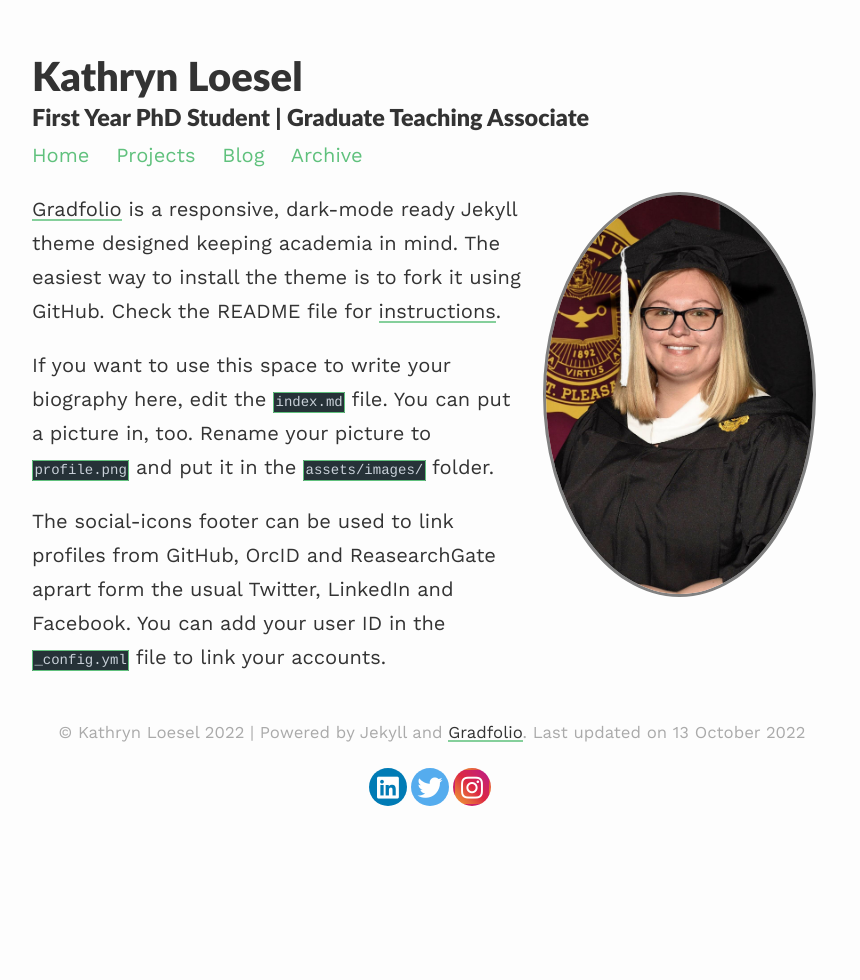
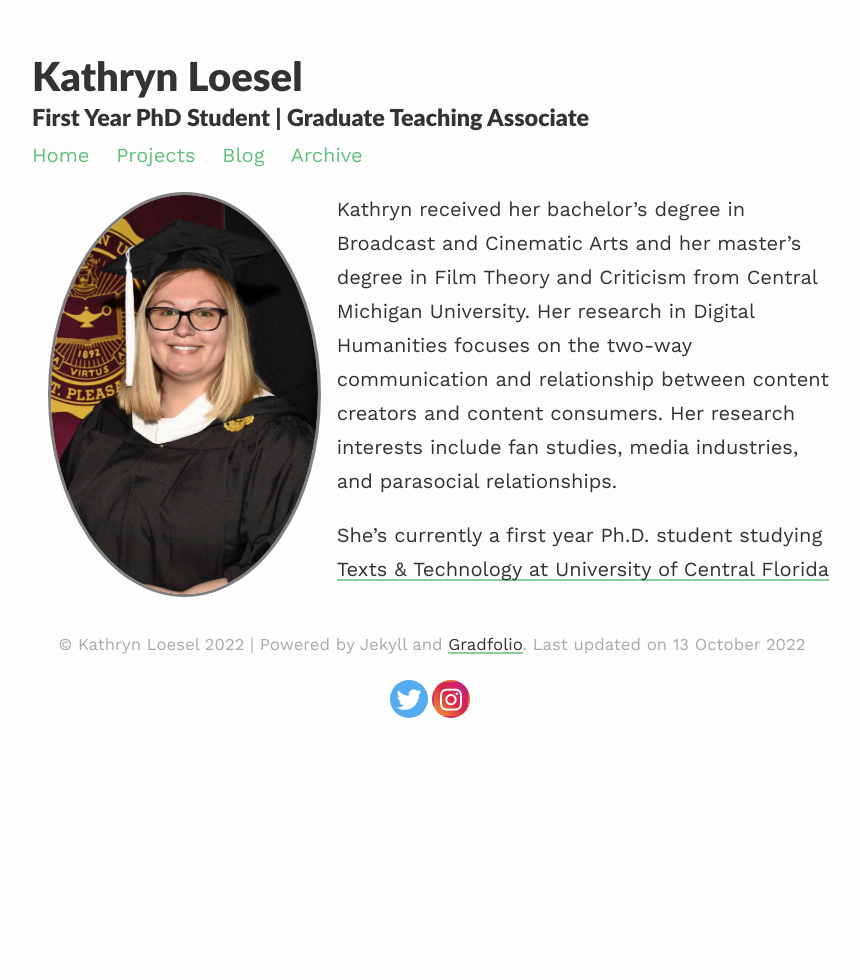
Before and after one commit to kmloesel/about, a Jekyll site: the page built from index.md, in a window 1280 px wide. Shown: the whole page, without its empty margins (208-1068 px from the left). Built offline with Jekyll 4.4.1, drawn with Linux system fonts in a browser that asks for light colours; nearby versions of some CDN libraries.

Commit message:
Index updates

```diff
--- a/_config.yml
+++ b/_config.yml
@@ -14,7 +14,6 @@ paginate_path: /blog/page:num/
 
 # Social media links in footer
 twitter: "kmloesel"
-linkedin: "#"
 instagram: "kmloesel"
 
 
@@ -42,12 +41,9 @@ collections:
     output: true
     permalink: /projects/:name/
     order:
-      - 2022-10-10-intro.md
-      - longerProjectTitle.md
-      - redirect.md
-      - project4.md
-      - project5.md
-      - project6.md
+      - project1.md
+      - project2.md
+      - project3.md
 
 sass:
   sass_dir: /assets/css/_sass
--- a/index.md
+++ b/index.md
@@ -2,13 +2,11 @@
 layout: about
 permalink: /
 profile:
-  align: right
+  align: left
   image: profile.png
 published: true
 ---
 
-[Gradfolio](https://github.com/jitinnair1/gradfolio){:target="_blank"} is a responsive, dark-mode ready Jekyll theme designed keeping academia in mind. The easiest way to install the theme is to fork it using GitHub. Check the README file for [instructions](https://github.com/jitinnair1/gradfolio#installation){:target="_blank"}.
+Kathryn received her bachelor’s degree in Broadcast and Cinematic Arts and her master’s degree in Film Theory and Criticism from Central Michigan University. Her research in Digital Humanities focuses on the two-way communication and relationship between content creators and content consumers. Her research interests include fan studies, media industries, and parasocial relationships.
 
-If you want to use this space to write your biography here, edit the `index.md` file. You can put a picture in, too. Rename your picture to `profile.png` and put it in the `assets/images/` folder.
-
-The social-icons footer can be used to link profiles from GitHub, OrcID and ReasearchGate aprart form the usual Twitter, LinkedIn and Facebook. You can add your user ID in the `_config.yml` file to link your accounts.
+She's currently a first year Ph.D. student studying [Texts & Technology at University of Central Florida](https://cah.ucf.edu/textstech/)
```
Also changed, not shown: 1 other file.
